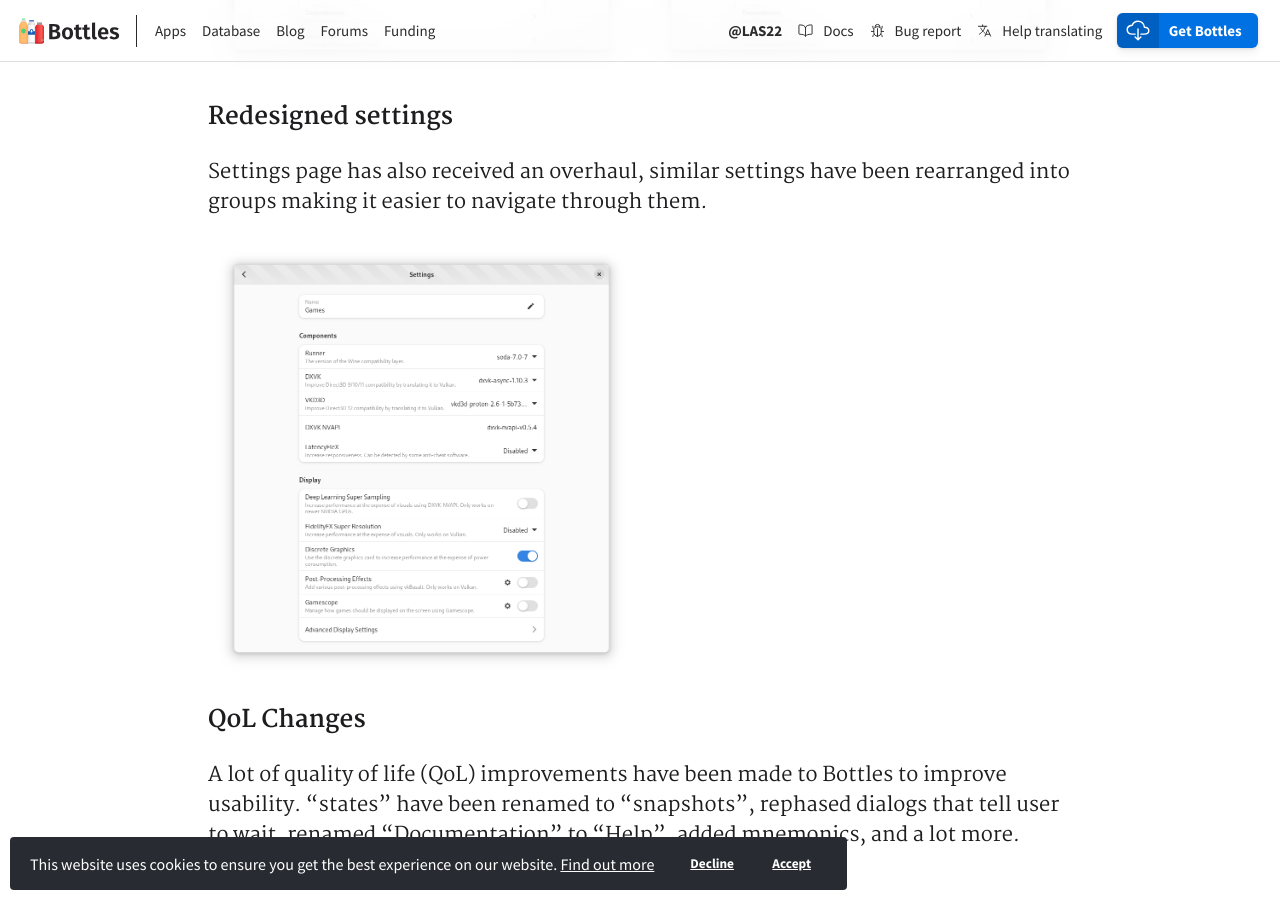
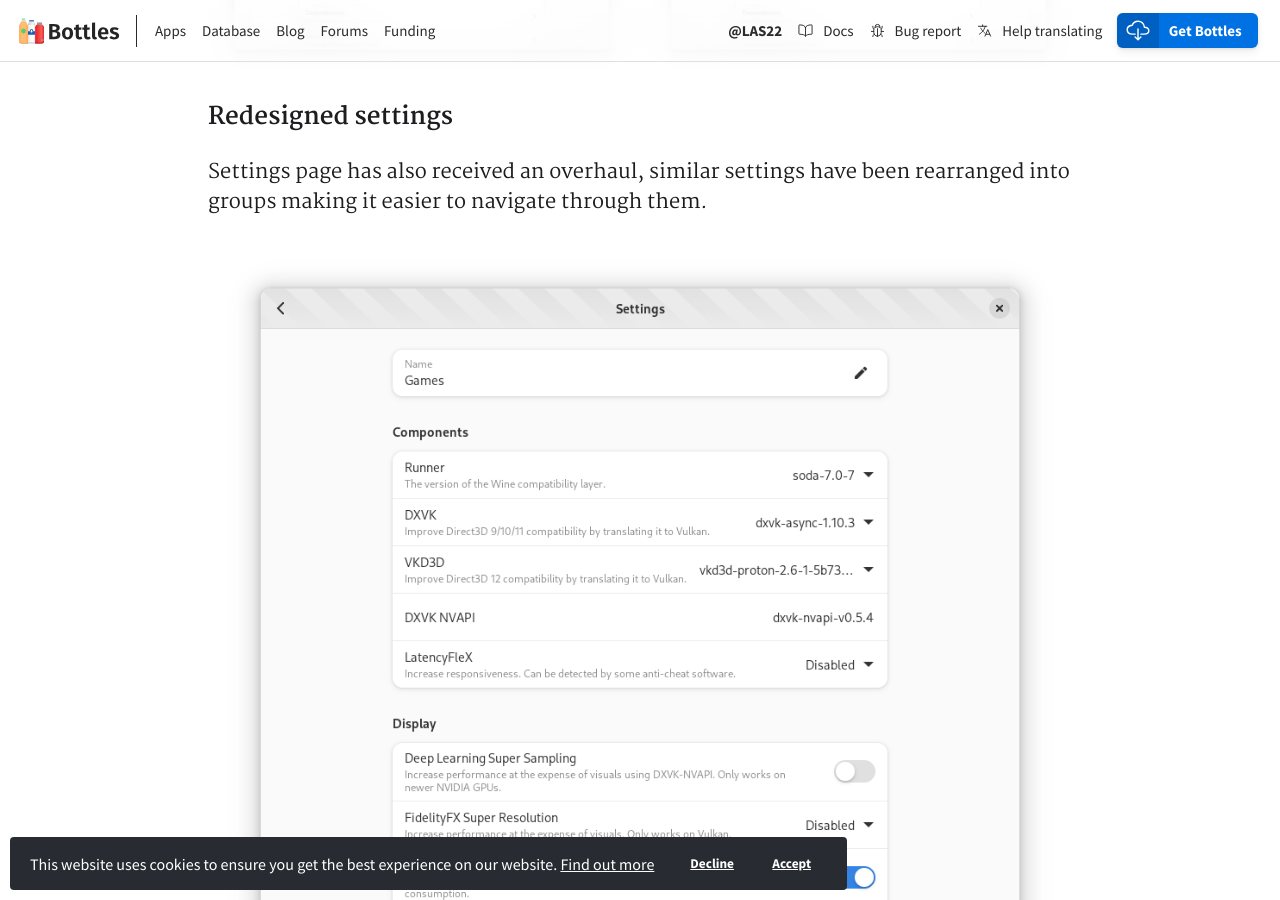
Before and after one commit to bottlesdevs/website, a Jekyll site: the page built from _posts/2022-11-14-release-2022.11.14.md, in a window 1280 px wide and 900 px high, scrolled down 1849 px. Built offline with Jekyll 4.4.1, drawn with Linux system fonts in a browser that asks for light colours; nearby versions of some CDN libraries; comment, search, counter and statistics services are not loaded.

Commit message:
misc: Remove useless grid

```diff
--- a/_posts/2022-11-14-release-2022.11.14.md
+++ b/_posts/2022-11-14-release-2022.11.14.md
@@ -49,13 +49,8 @@
 ### Redesigned settings
 Settings page has also received an overhaul, similar settings have been rearranged into groups making it easier to navigate through them.
 
-<div class="grid-pics">
-    <img tooltip="Settings View" class="on-light" src="/uploads/settings-view-light.png" />
-</div>
-
-<div class="grid-pics">
-    <img tooltip="Settings View (dark)" class="on-dark" src="/uploads/settings-view-dark.png" />
-</div>
+<img tooltip="Settings View" class="on-light" src="/uploads/settings-view-light.png" />
+<img tooltip="Settings View (dark)" class="on-dark" src="/uploads/settings-view-dark.png" />
 
 ### QoL Changes
 A lot of quality of life (QoL) improvements have been made to Bottles to improve usability. "states" have been renamed to "snapshots", rephased dialogs that tell user to wait, renamed "Documentation" to "Help", added mnemonics, and a lot more. Changes to Bottles to comply with GNOME's design guidelines.
```
